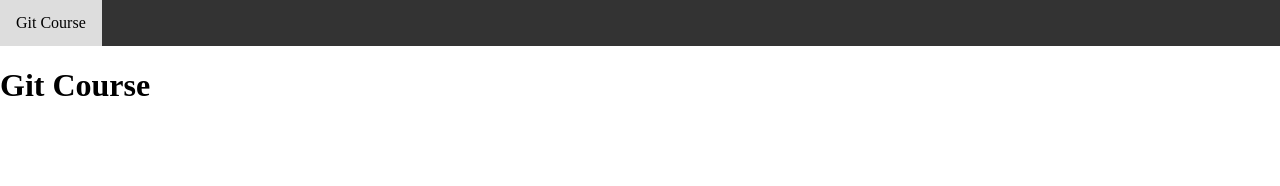
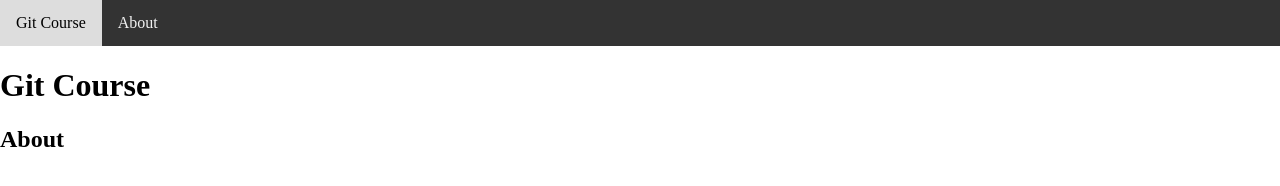
Before and after one commit to theyCallMeDudu/git-course, a plain HTML site: page index.html in a window 1280 px wide. Drawn offline with Linux system fonts and the light colour scheme.

Commit message:
feature/CGT-001-html structure for about section

```diff
--- a/index.html
+++ b/index.html
@@ -9,10 +9,14 @@
 <body>
     <div class="navbar">
         <a href="#home">Git Course</a>
+        <a href="#about">About</a>
     </div>
     <main>
         <h1>Git Course</h1>
     </main>
+    <section id="about">
+        <h2>About</h2>
+    </section>
     <script src="script.js"></script>
 </body>
 </html>
```
